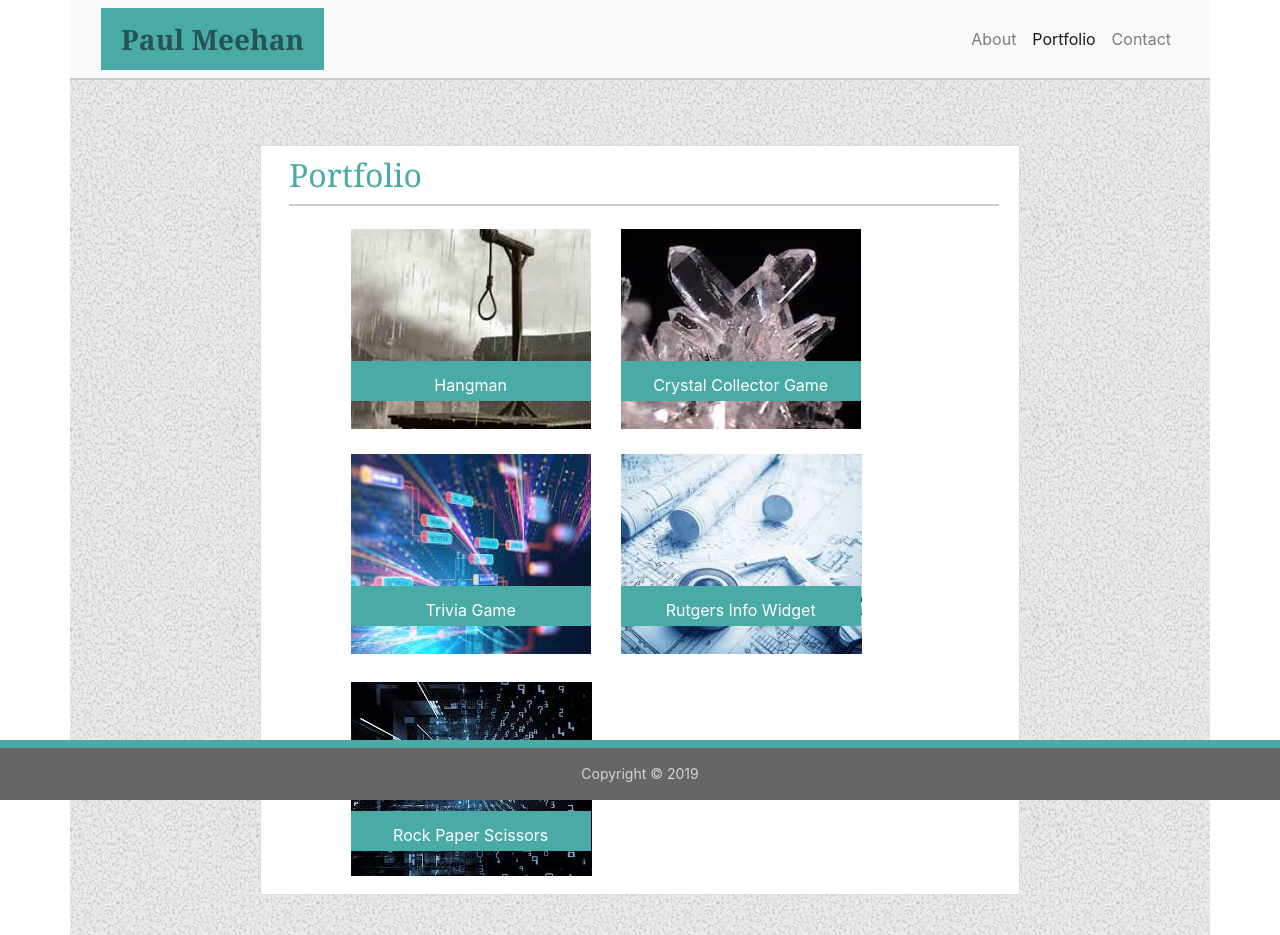
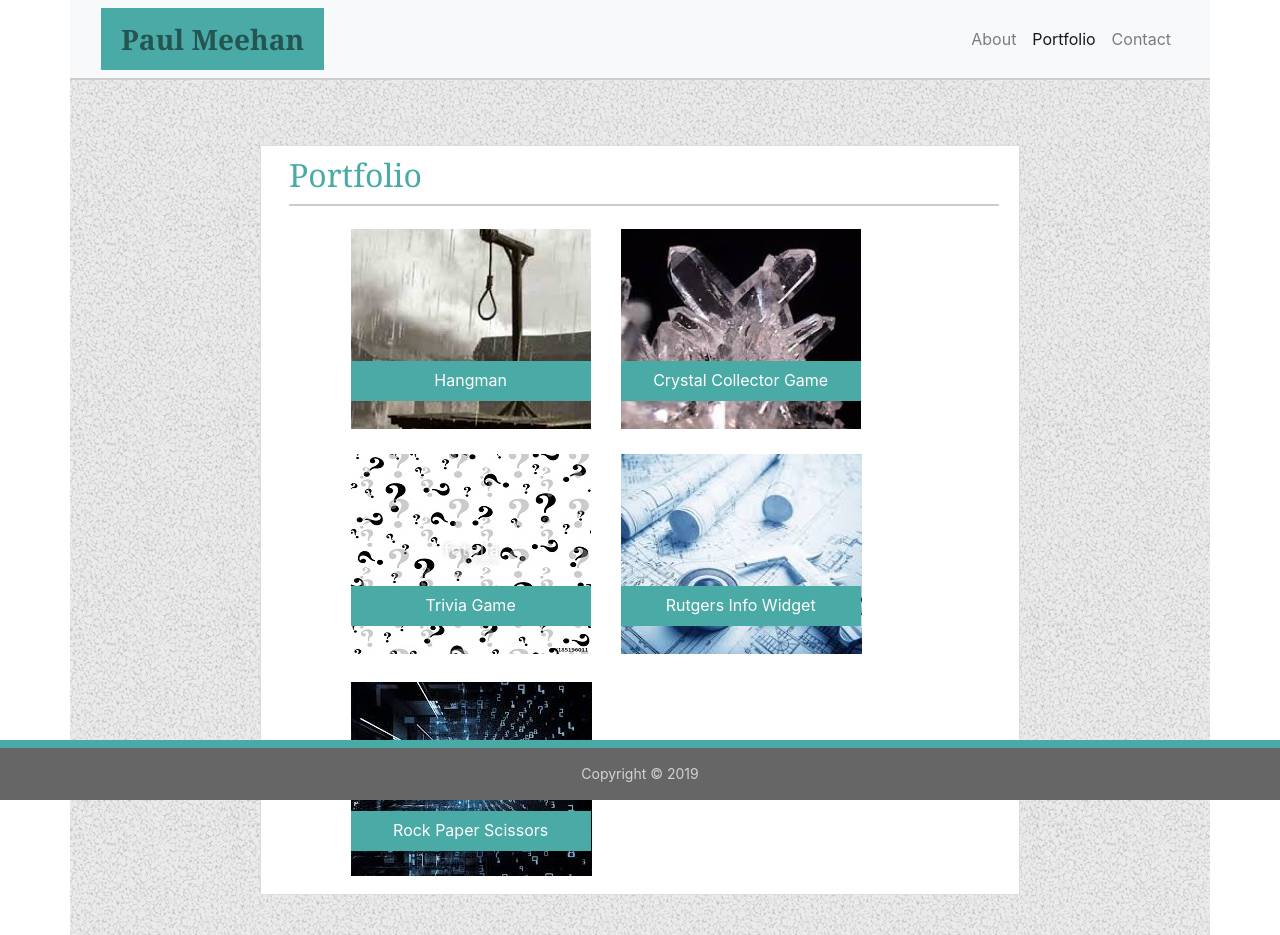
Before and after one commit to PaulMeehan/Bootstrap-Portfolio, a plain HTML site: page portfolio.html in a window 1280 px wide. Drawn offline with nearby package versions, Linux system fonts and the light colour scheme.

Commit message:
added Trivia game

```diff
--- a/assets/css/mystyle.css
+++ b/assets/css/mystyle.css
@@ -110,7 +110,7 @@ h1, h2, h3, h4 {
     color: white;
     background-color: #4aaaa5;
     text-align: center;
-    padding-top: 12px;
+    padding-top: 7px;
 }
 
 
--- a/portfolio.html
+++ b/portfolio.html
@@ -112,8 +112,8 @@
                             <div class="col-md-10">
 
                                 <div class="projectimageframe">
-                                    <a href="#">
-                                        <img src="assets/images/design.jpg" alt="Project 3">
+                                    <a href="https://paulmeehan.github.io/TriviaGame/" target="_blank">
+                                        <img src="assets/images/questionmarks.jpg" alt="Totally Trivial Trivia">
                                         <div class="projectimagelabel">
                                             Trivia Game
                                         </div>
```
Also changed, not shown: assets/images/questionmarks.jpg (added).
